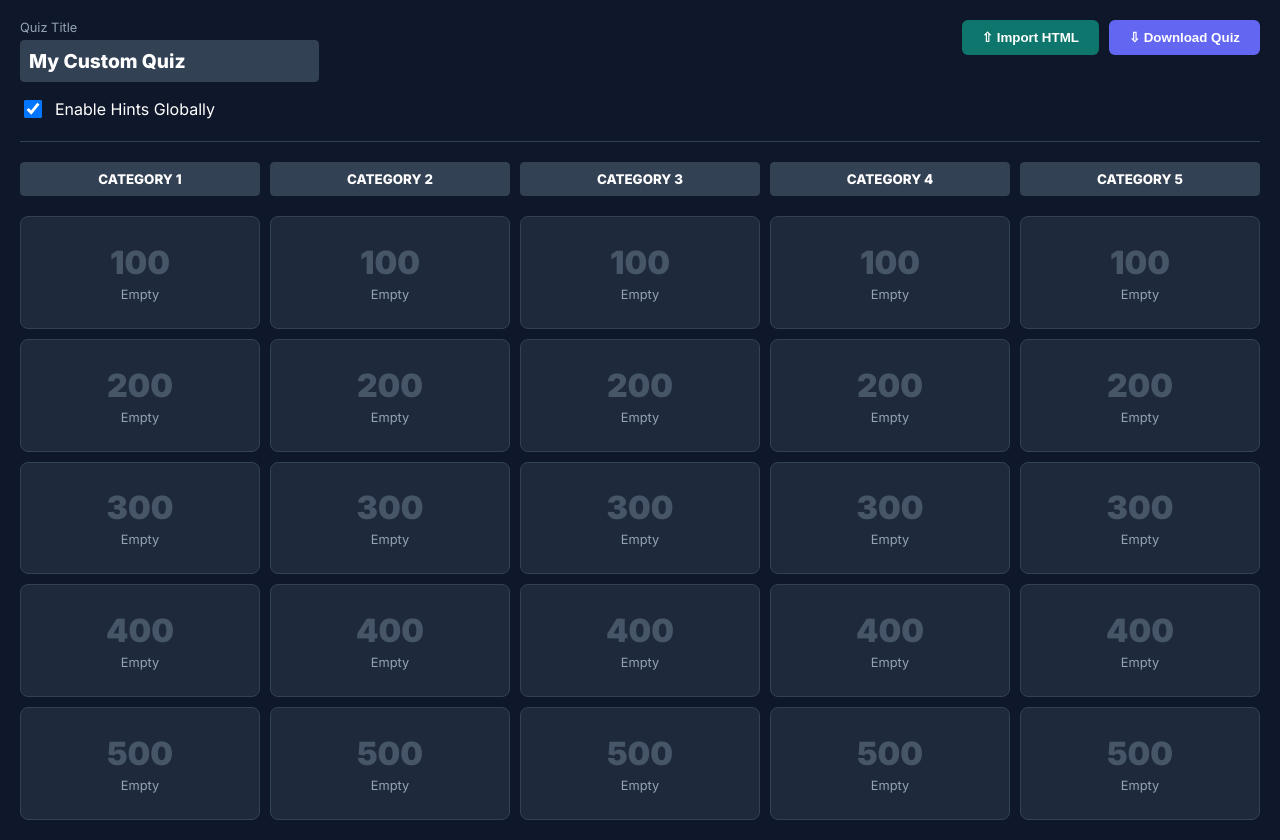
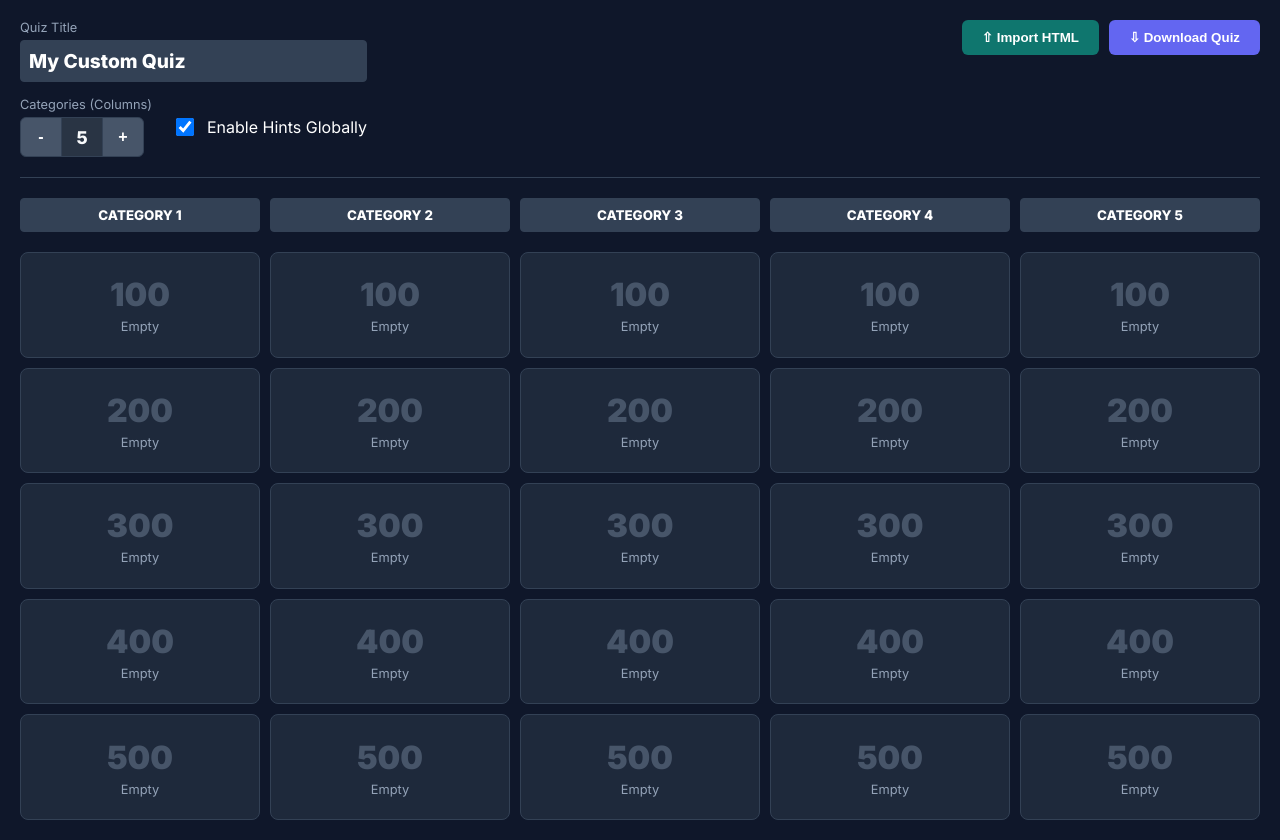
Before and after one commit to GayPotatoEmma/Jeopardy-Quiz-Editor, a plain HTML site: page index.html in a window 1280 px wide. Drawn offline with Linux system fonts and the light colour scheme.

Commit message:
Add support for changing the amount of categories (up to 10)

```diff
--- a/index.html
+++ b/index.html
@@ -16,12 +16,24 @@
                 <input type="text" id="quizTitle" value="My Custom Quiz" style="font-size:1.2rem; font-weight:bold;">
             </div>
 
+            <div style="display:flex; gap: 20px;">
+                <!-- Category Count Control -->
+                <div class="input-group">
+                    <label>Categories (Columns)</label>
+                    <div class="stepper">
+                        <button class="secondary small-btn" onclick="adjustCols(-1)">-</button>
+                        <span id="colCountDisplay">5</span>
+                        <button class="secondary small-btn" onclick="adjustCols(1)">+</button>
+                    </div>
+                </div>
+
                 <!-- Global Options -->
                 <div class="global-options">
                     <label class="checkbox-wrapper" title="If unchecked, hints will be completely hidden in the generated game">
                         <input type="checkbox" id="globalHintsToggle" checked>
                         Enable Hints Globally
                     </label>
+                </div>
             </div>
         </div>
 
@@ -35,19 +47,11 @@
     </header>
 
     <div class="editor-container">
-        <!-- Categories -->
-        <div class="cat-row" id="categoriesRow">
-            <input type="text" class="cat-input" value="Category 1">
-            <input type="text" class="cat-input" value="Category 2">
-            <input type="text" class="cat-input" value="Category 3">
-            <input type="text" class="cat-input" value="Category 4">
-            <input type="text" class="cat-input" value="Category 5">
-        </div>
+        <!-- Categories (Generated by JS) -->
+        <div class="cat-row" id="categoriesRow"></div>
 
-        <!-- Grid -->
-        <div id="mainGrid">
-            <!-- Generated by JS -->
-        </div>
+        <!-- Grid (Generated by JS) -->
+        <div id="mainGrid"></div>
     </div>
 
     <!-- Edit Modal -->
@@ -57,7 +61,6 @@
 
             <div class="form-group">
                 <label>Prompt (Front of card)</label>
-                <!-- Changed to Textarea for multi-line support -->
                 <textarea id="inputPrompt" rows="2" placeholder="e.g. Guess the song..."></textarea>
             </div>
 
--- a/script.js
+++ b/script.js
@@ -3,14 +3,25 @@
 // ---------------------------------------------------------
 
 const ROWS = [100, 200, 300, 400, 500];
-const COLS = 5;
+let currentCols = 5;
 let quizData = {};
+let categoryNames = [];
 
-// Initialize with empty data
+// Initialize with default data
 function initData() {
+    // Fill initial categories
+    for(let i=0; i<currentCols; i++) {
+        categoryNames.push(`Category ${i+1}`);
+    }
+    ensureDataExists();
+    renderAll();
+}
+
+function ensureDataExists() {
     for(let r=0; r<ROWS.length; r++) {
-        for(let c=0; c<COLS; c++) {
+        for(let c=0; c<currentCols; c++) {
             const id = `${r}-${c}`;
+            if (!quizData[id]) {
                 quizData[id] = {
                     points: ROWS[r],
                     prompt: "",
@@ -22,7 +33,63 @@ function initData() {
                 };
             }
         }
+    }
+}
+
+function renderAll() {
+    document.getElementById('colCountDisplay').innerText = currentCols;
+    renderCategoryInputs();
     renderGrid();
+}
+
+// ---------------------------------------------------------
+// DYNAMIC COLUMN LOGIC
+// ---------------------------------------------------------
+
+function adjustCols(delta) {
+    const newCount = currentCols + delta;
+    if (newCount < 1 || newCount > 10) return; // Hard limit 1-10 for UI sanity
+
+    // Save current category names from inputs before rebuilding
+    saveCategoryNames();
+
+    if (delta > 0) {
+        // Adding
+        categoryNames.push(`Category ${newCount}`);
+    } else {
+        // Removing - remove last category name
+        categoryNames.pop();
+    }
+
+    currentCols = newCount;
+    ensureDataExists();
+    renderAll();
+}
+
+function saveCategoryNames() {
+    const inputs = document.querySelectorAll('.cat-input');
+    inputs.forEach((input, index) => {
+        if (index < categoryNames.length) {
+            categoryNames[index] = input.value;
+        }
+    });
+}
+
+function renderCategoryInputs() {
+    const container = document.getElementById('categoriesRow');
+    container.innerHTML = '';
+
+    // Set Grid Style
+    container.style.gridTemplateColumns = `repeat(${currentCols}, 1fr)`;
+
+    for(let i=0; i<currentCols; i++) {
+        const input = document.createElement('input');
+        input.type = 'text';
+        input.className = 'cat-input';
+        input.value = categoryNames[i] || `Category ${i+1}`;
+        input.onchange = saveCategoryNames; // Auto save on change
+        container.appendChild(input);
+    }
 }
 
 function renderGrid() {
@@ -34,23 +101,23 @@ function renderGrid() {
     ROWS.forEach((points, rIndex) => {
         const rowDiv = document.createElement('div');
         rowDiv.className = 'grid-row';
+        rowDiv.style.gridTemplateColumns = `repeat(${currentCols}, 1fr)`;
 
-        for(let c=0; c<COLS; c++) {
+        for(let c=0; c<currentCols; c++) {
             const id = `${rIndex}-${c}`;
             const cellData = quizData[id];
             const cell = document.createElement('div');
             cell.className = 'grid-cell';
 
             // Mark as edited if response is filled
-            if(cellData.response) cell.classList.add('edited');
+            if(cellData && cellData.response) cell.classList.add('edited');
 
             let icons = "";
-            if(cellData.audio) icons += "♫ ";
-            if(cellData.image) icons += "🖼 ";
+            if(cellData && cellData.audio) icons += "♫ ";
+            if(cellData && cellData.image) icons += "🖼 ";
 
-            // Status Text logic
             let statusText = "Empty";
-            if (cellData.response) statusText = "Ready";
+            if (cellData && cellData.response) statusText = "Ready";
 
             cell.innerHTML = `
                 <div class="points-label">${points}</div>
@@ -138,43 +205,22 @@ function saveCell() {
 // ---------------------------------------------------------
 // HELPER: Multi-line Text Parser
 // ---------------------------------------------------------
-
-/**
- * Extracts text from a DOM container, handling both:
- * 1. Multiple <p> tags (Legacy/JeopardyLabs style)
- * 2. Single <p> with <br> tags (Editor style)
- */
 function parseComplexHTML(container) {
     if(!container) return "";
 
-    // Check if we have multiple P tags (The "Merry Quizmas" file style)
     const pTags = container.querySelectorAll('p');
-
     if(pTags.length > 1) {
-        // Collect text from all paragraphs and join with newlines
-        return Array.from(pTags)
-            .map(p => p.textContent.trim())
-            .join('\n');
+        return Array.from(pTags).map(p => p.textContent.trim()).join('\n');
     }
 
-    // Otherwise, handle standard HTML (strip tags, convert BR to newline)
     let html = container.innerHTML;
-
-    // Replace <br> with newlines
     html = html.replace(/<br\s*\/?>/gi, '\n');
-
-    // Also replace closing </p> with newlines just in case of weird nesting
     html = html.replace(/<\/p>/gi, '\n');
-
-    // Use a temp element to strip remaining tags and decode entities
     const temp = document.createElement("div");
     temp.innerHTML = html;
     return temp.textContent.trim();
 }
 
-/**
- * Formats newline characters into <br> tags for HTML output
- */
 function formatTextForExport(text) {
     if (!text) return "";
     return text.replace(/\n/g, "<br>");
@@ -195,7 +241,7 @@ function importQuiz(input) {
                 const titleEl = doc.querySelector('title');
                 if(titleEl) document.getElementById('quizTitle').value = titleEl.innerText;
 
-                // 2. Global Hints Settings
+                // 2. Global Hints
                 const scripts = doc.querySelectorAll('head script');
                 let foundHintSetting = false;
                 scripts.forEach(s => {
@@ -208,14 +254,18 @@ function importQuiz(input) {
                         foundHintSetting = true;
                     }
                 });
-                // Default to true if not found (older quizzes)
                 if(!foundHintSetting) document.getElementById('globalHintsToggle').checked = true;
 
-                // 3. Categories
-                const catInputs = document.querySelectorAll('.cat-input');
+                // 3. Detect Categories & Update Column Count
                 const catCells = doc.querySelectorAll('.grid-row-cats .cat-cell');
-                catCells.forEach((cell, index) => {
-                    if(catInputs[index]) catInputs[index].value = cell.innerText;
+
+                // RESET DATA
+                quizData = {};
+                categoryNames = [];
+                currentCols = catCells.length;
+
+                catCells.forEach((cell) => {
+                    categoryNames.push(cell.innerText);
                 });
 
                 // 4. Grid Data
@@ -226,13 +276,10 @@ function importQuiz(input) {
                     const c = parseInt(group.getAttribute('data-col'));
                     const id = `${r}-${c}`;
 
-                    // --- KEY CHANGE: TARGET THE CONTAINER, NOT THE <P> ---
-                    // We grab .front and .back containers instead of specific p tags
                     const promptContainer = group.querySelector('.front');
                     const responseContainer = group.querySelector('.back');
                     const hintEl = group.querySelector('.hint-data');
 
-                    // Use the new parser
                     const prompt = parseComplexHTML(promptContainer);
                     const response = parseComplexHTML(responseContainer);
                     const hint = hintEl ? hintEl.innerText : "";
@@ -244,7 +291,6 @@ function importQuiz(input) {
                     const image = imageAttr === "true";
                     const imageExt = group.getAttribute('data-image-ext') || 'jpg';
 
-                    if(quizData[id]) {
                     quizData[id] = {
                         points: ROWS[r],
                         prompt: prompt,
@@ -254,15 +300,15 @@ function importQuiz(input) {
                         image: image,
                         imageExt: imageExt
                     };
-                    }
                 });
 
-                renderGrid();
+                ensureDataExists(); // Fill in blanks if any
+                renderAll();
                 alert("Import successful!");
 
             } catch (err) {
                 console.error(err);
-                alert("Error parsing file. Ensure it is a valid HTML file.");
+                alert("Error parsing file.");
             }
         };
         reader.readAsText(input.files[0]);
@@ -274,15 +320,13 @@ function importQuiz(input) {
 // EXPORT LOGIC
 // ---------------------------------------------------------
 function exportQuiz() {
+    saveCategoryNames(); // Ensure current inputs are saved
     const title = document.getElementById('quizTitle').value;
     const hintsEnabled = document.getElementById('globalHintsToggle').checked;
 
-    const catInputs = document.querySelectorAll('.cat-input');
-    const categories = Array.from(catInputs).map(input => input.value);
-
     let gridHTML = `
         <div class="grid-row grid-row-cats" role="row">
-            ${categories.map(cat => `
+            ${categoryNames.map(cat => `
                 <div class="grid-cell"><div class="cell"><div class="cell-inner cat-cell" role="columnheader">${cat}</div></div></div>
             `).join('')}
         </div>
@@ -294,13 +338,12 @@ function exportQuiz() {
 
         gridHTML += `<div class="grid-row grid-row-questions ${isFirst} ${isLast}" role="row">`;
 
-        for(let c=0; c<COLS; c++) {
+        for(let c=0; c<currentCols; c++) {
             const id = `${r}-${c}`;
             const data = quizData[id];
             const uniqueId = `cell-${r}${c}-${Math.floor(Math.random()*10000)}`;
-            const catName = categories[c].replace(/"/g, '&quot;');
+            const catName = (categoryNames[c] || "").replace(/"/g, '&quot;');
 
-            // Convert newlines to <br> for export
             const promptHTML = formatTextForExport(data.prompt);
             const responseHTML = formatTextForExport(data.response);
 
--- a/style.css
+++ b/style.css
@@ -50,6 +50,55 @@ header {
     align-items: center;
 }
 
+/* --- STEPPER CONTROL (FIXED) --- */
+.stepper {
+    display: flex;
+    align-items: center;
+    width: fit-content; /* Prevents background from stretching to the right */
+    background: var(--input-bg);
+    border: 1px solid var(--border);
+    border-radius: 6px;
+    overflow: hidden; /* Keeps corners rounded */
+}
+
+.stepper button {
+    width: 40px;
+    height: 38px;
+    padding: 0;
+    border: none;
+    background: transparent;
+    color: white;
+    font-size: 1.2rem;
+    cursor: pointer;
+    transition: background 0.2s;
+    border-radius: 0; /* Remove individual button radius */
+    display: flex;
+    align-items: center;
+    justify-content: center;
+}
+
+.stepper button:hover {
+    background: var(--accent);
+}
+
+.stepper button:active {
+    background: #4f46e5;
+}
+
+.stepper span {
+    font-weight: bold;
+    min-width: 40px;
+    height: 38px;
+    display: flex;
+    align-items: center;
+    justify-content: center;
+    font-size: 1.1rem;
+    border-left: 1px solid var(--border);
+    border-right: 1px solid var(--border);
+    background: rgba(0, 0, 0, 0.2); /* Slight darken for the number area */
+}
+/* ------------------------------- */
+
 .controls {
     display: flex;
     gap: 10px;
@@ -87,6 +136,11 @@ button {
     transition: opacity 0.2s;
 }
 
+button.small-btn {
+    padding: 5px 10px;
+    font-size: 1rem;
+}
+
 button:hover { opacity: 0.9; }
 button.secondary { background: #475569; }
 button.import-btn { background: #0f766e; }
@@ -102,7 +156,7 @@ button.import-btn { background: #0f766e; }
 
 .cat-row {
     display: grid;
-    grid-template-columns: repeat(5, 1fr);
+    /* Columns set by JS */
     gap: 10px;
     margin-bottom: 10px;
 }
@@ -123,7 +177,7 @@ button.import-btn { background: #0f766e; }
 
 .grid-row {
     display: grid;
-    grid-template-columns: repeat(5, 1fr);
+    /* Columns set by JS */
     gap: 10px;
     flex: 1;
 }
```
Lines whose indentation alone changed are shown as unchanged.
